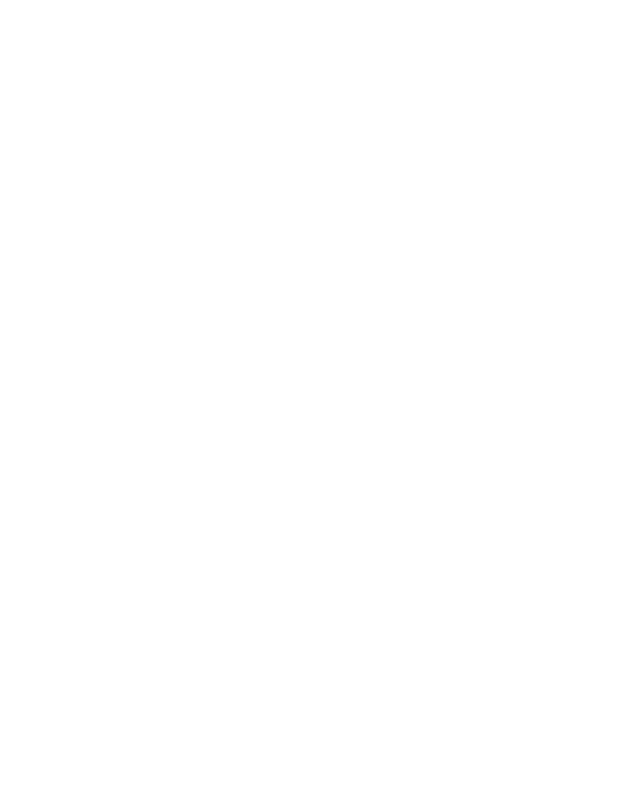
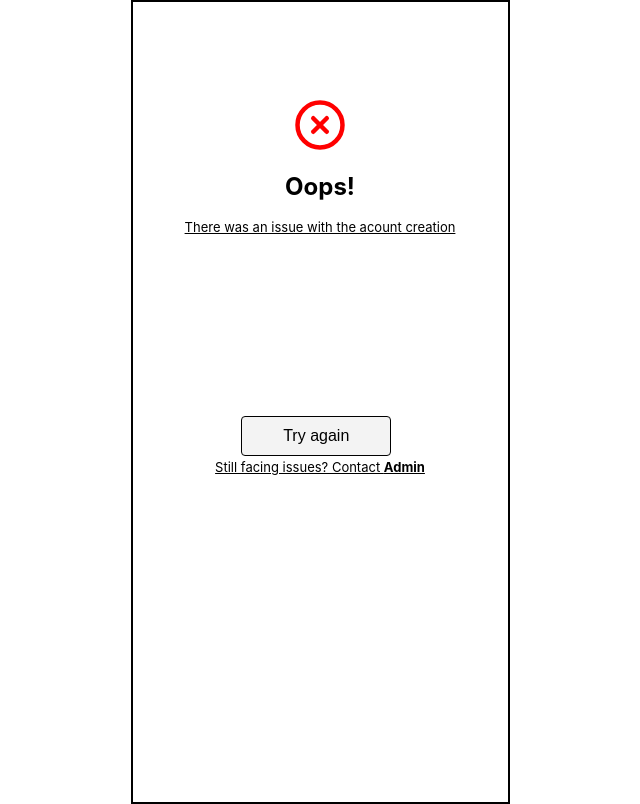
Before and after one commit to hydaline-code/solar_payment, a React (Create React App) app: page /SignupError in a window 1280 px wide. Before the commit this address had no page. Shown: the whole page, without its empty margins (320-960 px from the left). Built offline with nearby package versions, Linux system fonts and the light colour scheme.

Commit message:
Add the error message page

```diff
--- a/src/App.js
+++ b/src/App.js
@@ -3,6 +3,7 @@
 import LoginPage from './screens/LoginPage';
 import SignupPage from './screens/signUpPage';
 import SignupConfirm from './screens/SignupConfirm';
+import SignupError from './screens/SigninErr';
 
 function App() {
   return (
@@ -12,17 +13,10 @@
         <Route path="/" element={<LoginPage />} />
         <Route path="/signup" element={<SignupPage />} />
        < Route path="/SignupConfirm" element={<SignupConfirm/>} />
+       <Route path="/SignupError" element={<SignupError/>}/>
       </Routes>
     </Router>
   );
 }
 
 export default App;
-
-// function App() {
-//   return (
-//     <LoginPage />
-//   );
-// }
-
-// export default App;
--- a/src/screens/LoginPage.js
+++ b/src/screens/LoginPage.js
@@ -16,8 +16,8 @@
 
   return (
     <div className="login-page">
-      <h1>Get Energy Easier</h1>
-      <hr />
+        <h1>Get Energy Easier</h1>
+        <hr />
       <img src={loginImage} alt="loginimgage" />
       <form onSubmit={handleLogin} className="login-form">
         <div className="form-group">
--- /dev/null
+++ b/src/screens/SigninErr.js
@@ -0,0 +1,27 @@
+// src/screens/SignupConfirmPage.js
+import React from 'react';
+import { Link } from 'react-router-dom';
+import { FiXCircle } from 'react-icons/fi';
+import '../styles/signinError.css';
+
+const SignupError = () => {
+  return (
+    <div className='signup-error'>
+      <div className='error-message'>
+      <FiXCircle size={54} color="red" />
+        <h2>Oops!</h2>
+        <p > There was an issue with the acount creation</p>
+      </div>
+    <div className='error-btn'>
+      <Link to="/">
+      <button type="submit" className="error-button">
+            Try again
+          </button>
+      </Link>
+      <p>Still facing issues? Contact <strong>Admin</strong></p>
+      </div>
+    </div>
+  );
+};
+
+export default SignupError;
--- a/src/styles/LoginPage.css
+++ b/src/styles/LoginPage.css
@@ -1,7 +1,7 @@
 /* src/pages/LoginPage.css */
 .login-page {
   width: 375px;
-  height: 100vh;
+  /* height: 100vh; */
   margin: 0 auto;
   display: flex;
   flex-direction: column;
@@ -13,14 +13,18 @@
 
 h1 {
   margin-bottom: 20px;
-  font-size: 24px;
   color: #333;
 }
 
 hr {
   width: 100%;
+  font-size: 18px;
   margin-bottom: 20px;
   border: 1px solid #000;
+}
+
+.nav {
+  border: solid 1px black;
 }
 
 .login-form {
@@ -81,7 +85,3 @@
   cursor: pointer;
   transition: background-color 0.3s ease;
 }
-
-.login-button:hover {
-  background-color: #0056b3;
-}
--- /dev/null
+++ b/src/styles/signinError.css
@@ -0,0 +1,43 @@
+.signup-error {
+  width: 375px;
+  height: 100vh;
+  margin: 0 auto;
+  background-color: #fff;
+  border: solid 2px black;
+}
+
+h2 {
+  text-align: center;
+}
+
+p {
+  font-size: 13px;
+  text-align: center;
+  text-decoration: underline;
+}
+
+.error-message {
+  margin-top: 6rem;
+  display: flex;
+  flex-direction: column;
+  align-items: center;
+  justify-content: center;
+}
+
+.error-btn {
+  position: relative;
+  top: 15%;
+}
+
+.signup-error .error-button {
+  width: 40%;
+  margin-left: 29%;
+  margin-bottom: 0.3rem;
+  padding: 10px;
+  font-size: 16px;
+  background-color: #F3F3F3;
+  color: #000;
+  border: 1px solid #000;
+  border-radius: 4px;
+  cursor: pointer;
+}
--- a/src/styles/signupPage.css
+++ b/src/styles/signupPage.css
@@ -11,6 +11,7 @@
 }
 
 .snav {
+  padding: 0.5rem;
   display: flex;
   align-items: center;
   gap: 3rem;
@@ -41,7 +42,7 @@
 }
 
 img {
-  width: 200px; /* updated to match the width in your component */
+  width: 200px;
   height: auto;
   margin-bottom: 20px;
 }
@@ -95,7 +96,3 @@
   cursor: pointer;
   transition: background-color 0.3s ease;
 }
-
-button[type="submit"]:hover {
-  background-color: #0056b3;
-}
```
